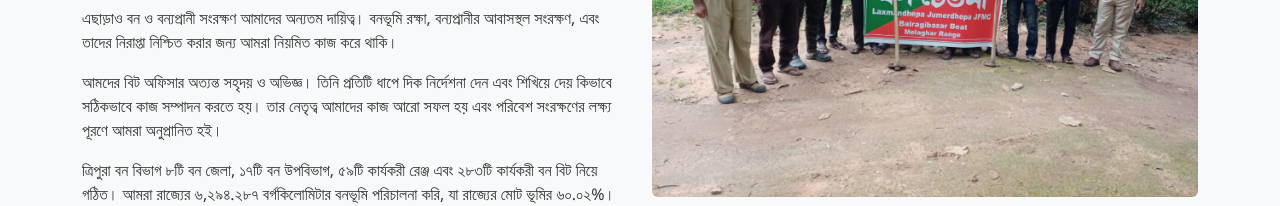
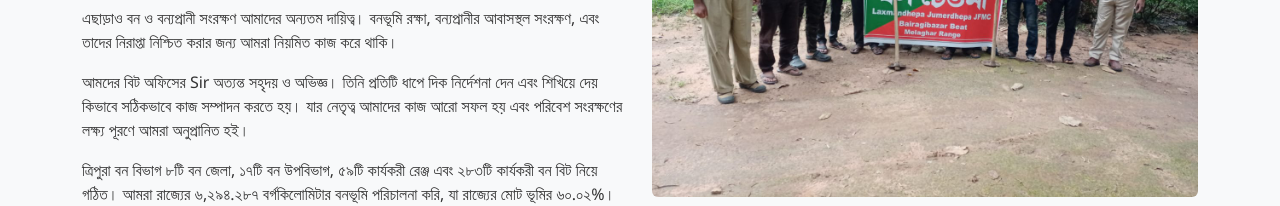
Before and after one commit to afdasfsafsafa/Bairagi_bazar_forest_office-, a plain HTML site: page index.html in a window 1280 px wide. Shown: the part 745-951 px from the top of the page. Drawn offline with nearby package versions, Linux system fonts and the light colour scheme.

Commit message:
Update index.html

```diff
--- a/index.html
+++ b/index.html
@@ -226,7 +226,7 @@
                         এছাড়াও বন ও বন্যপ্রানী সংরক্ষণ আমাদের অন্যতম দায়িত্ব। বনভূমি রক্ষা, বন্যপ্রানীর আবাসস্থল সংরক্ষণ, এবং তাদের নিরাপ্তা নিশ্চিত করার জন্য আমরা নিয়মিত কাজ করে থাকি।
                     </p>
                     <p class="bn-font">
-                        আমদের বিট অফিসার অত্যন্ত সহৃদয় ও অভিজ্ঞ। তিনি প্রতিটি ধাপে দিক নির্দেশনা দেন এবং শিখিয়ে দেয় কিভাবে সঠিকভাবে কাজ সম্পাদন করতে হয়। তার নেতৃত্ব আমাদের কাজ আরো সফল হয় এবং পরিবেশ সংরক্ষণের লক্ষ্য পূরণে আমরা অনুপ্রানিত হই।
+                        আমদের বিট অফিসের Sir অত্যন্ত সহৃদয় ও অভিজ্ঞ। তিনি প্রতিটি ধাপে দিক নির্দেশনা দেন এবং শিখিয়ে দেয় কিভাবে সঠিকভাবে কাজ সম্পাদন করতে হয়। যার নেতৃত্ব আমাদের কাজ আরো সফল হয় এবং পরিবেশ সংরক্ষণের লক্ষ্য পূরণে আমরা অনুপ্রানিত হই।
                     </p>
 
                     </p>
```
